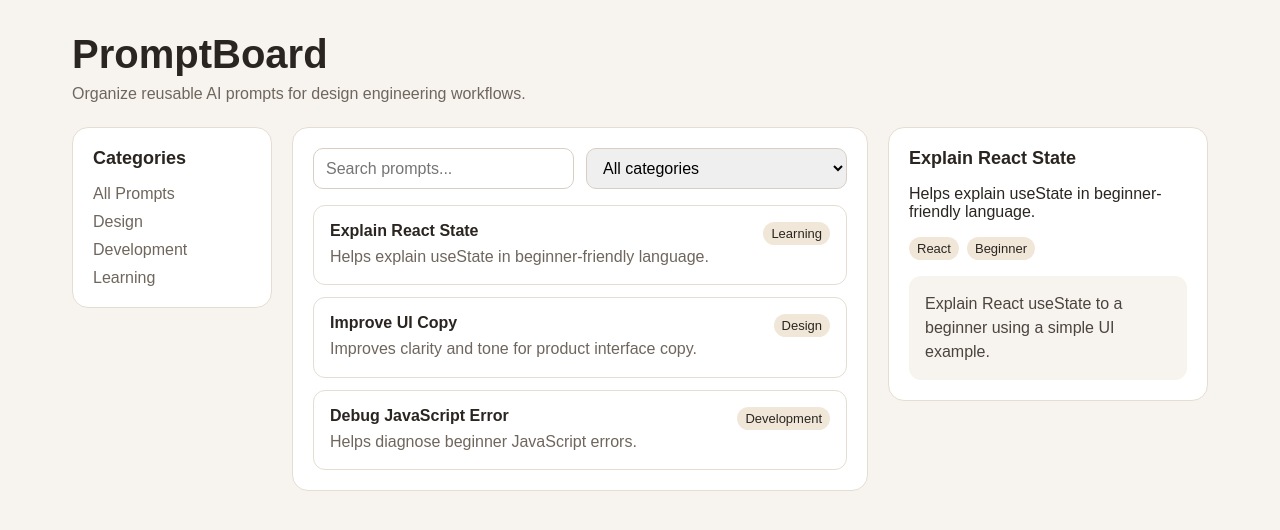
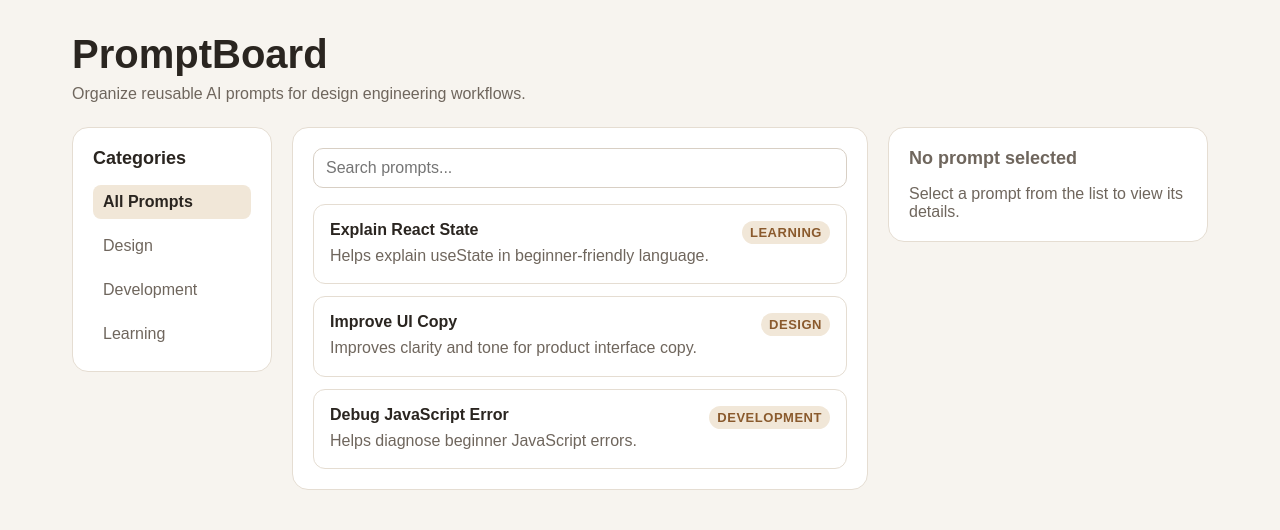
Before and after one commit to brndcdn/promptboard, a React (Vite) app: page / in a window 1280 px wide. Shown: the top 530 px of the page. Built offline with nearby package versions, Linux system fonts and the light colour scheme; the HTML template or start-up script is replaced by a standard one.

Commit message:
Added core functionality and CSS improvements

```diff
--- a/src/App.css
+++ b/src/App.css
@@ -141,3 +141,70 @@ body {
     flex-direction: column;
   }
 }
+
+.category-button {
+  width: 100%;
+  border: none;
+  background: transparent;
+  color: #6f665d;
+  font: inherit;
+  cursor: pointer;
+  text-align: left;
+  padding: 8px 10px;
+  border-radius: 8px;
+}
+
+.category-button:hover {
+  background: #faf4ec;
+  color: #2a2520;
+}
+
+.category-button.active-category {
+  background: #f1e7d8;
+  color: #2a2520;
+  font-weight: 700;
+}
+
+.prompt-card {
+  cursor: pointer;
+}
+
+.prompt-card:hover {
+  background: #faf7f2;
+}
+
+.selected-card {
+  border-color: #b9824f;
+  background: #faf4ec;
+}
+
+.empty-state {
+  color: #6f665d;
+  font-size: 14px;
+  padding: 16px 0;
+}
+
+.category-badge {
+  font-size: 12px;
+  font-weight: 700;
+  text-transform: uppercase;
+  letter-spacing: 0.04em;
+  color: #8a5a2d;
+  background: transparent;
+  padding: 0;
+  border-radius: 0;
+  white-space: nowrap;
+}
+
+.tag-list span {
+  font-size: 13px;
+  color: #6f665d;
+  background: transparent;
+  border: 1px solid #d8cfc4;
+  padding: 4px 8px;
+  border-radius: 999px;
+}
+
+.empty-detail {
+  color: #6f665d;
+}
--- a/src/App.jsx
+++ b/src/App.jsx
@@ -1,3 +1,4 @@
+import { useState } from "react";
 import { prompts } from "./data/prompts";
 import Header from "./components/Header";
 import Sidebar from "./components/Sidebar";
@@ -7,18 +8,49 @@ import PromptDetail from "./components/PromptDetail";
 import "./App.css";
 
 function App() {
-  const selectedPrompt = prompts[0];
+  const [searchTerm, setSearchTerm] = useState("");
+  const [selectedCategory, setSelectedCategory] = useState("All");
+  const [selectedPromptId, setSelectedPromptId] = useState(null);
+
+  function handleSelectPrompt(promptId) {
+    setSelectedPromptId((currentId) =>
+      currentId === promptId ? null : promptId,
+    );
+  }
+
+  const filteredPrompts = prompts.filter((prompt) => {
+    const matchesSearch =
+      prompt.title.toLowerCase().includes(searchTerm.toLowerCase()) ||
+      prompt.description.toLowerCase().includes(searchTerm.toLowerCase()) ||
+      prompt.content.toLowerCase().includes(searchTerm.toLowerCase());
+
+    const matchesCategory =
+      selectedCategory === "All" || prompt.category === selectedCategory;
+
+    return matchesSearch && matchesCategory;
+  });
+
+  const selectedPrompt = prompts.find(
+    (prompt) => prompt.id === selectedPromptId,
+  );
 
   return (
     <main className="app">
       <Header />
-
       <section className="workspace">
-        <Sidebar />
+        <Sidebar
+          selectedCategory={selectedCategory}
+          onSelectCategory={setSelectedCategory}
+        />
 
         <div className="content-area">
-          <SearchBar />
-          <PromptList prompts={prompts} />
+          <SearchBar searchTerm={searchTerm} onSearchChange={setSearchTerm} />
+
+          <PromptList
+            prompts={filteredPrompts}
+            selectedPromptId={selectedPrompt?.id}
+            onSelectPrompt={handleSelectPrompt}
+          />
         </div>
 
         <PromptDetail prompt={selectedPrompt} />
--- a/src/components/PromptCard.jsx
+++ b/src/components/PromptCard.jsx
@@ -1,12 +1,15 @@
-function PromptCard({ prompt }) {
+function PromptCard({ prompt, isSelected, onSelectPrompt }) {
   return (
-    <article className="prompt-card">
+    <article
+      className={`prompt-card ${isSelected ? "selected-card" : ""}`}
+      onClick={() => onSelectPrompt(prompt.id)}
+    >
       <div>
         <h3>{prompt.title}</h3>
         <p>{prompt.description}</p>
       </div>
 
-      <span>{prompt.category}</span>
+      <span className="category-badge">{prompt.category}</span>
     </article>
   );
 }
--- a/src/components/PromptDetail.jsx
+++ b/src/components/PromptDetail.jsx
@@ -1,4 +1,13 @@
 function PromptDetail({ prompt }) {
+  if (!prompt) {
+    return (
+      <aside className="prompt-detail empty-detail">
+        <h2>No prompt selected</h2>
+        <p>Select a prompt from the list to view its details.</p>
+      </aside>
+    );
+  }
+
   return (
     <aside className="prompt-detail">
       <h2>{prompt.title}</h2>
--- a/src/components/PromptList.jsx
+++ b/src/components/PromptList.jsx
@@ -1,10 +1,19 @@
 import PromptCard from "./PromptCard";
 
-function PromptList({ prompts }) {
+function PromptList({ prompts, selectedPromptId, onSelectPrompt }) {
+  if (prompts.length === 0) {
+    return <p className="empty-state">No prompts found.</p>;
+  }
+
   return (
     <section className="prompt-list">
       {prompts.map((prompt) => (
-        <PromptCard key={prompt.id} prompt={prompt} />
+        <PromptCard
+          key={prompt.id}
+          prompt={prompt}
+          isSelected={prompt.id === selectedPromptId}
+          onSelectPrompt={onSelectPrompt}
+        />
       ))}
     </section>
   );
--- a/src/components/SearchBar.jsx
+++ b/src/components/SearchBar.jsx
@@ -1,13 +1,12 @@
-function SearchBar() {
+function SearchBar({ searchTerm, onSearchChange }) {
   return (
     <section className="search-bar">
-      <input type="text" placeholder="Search prompts..." />
-      <select>
-        <option>All categories</option>
-        <option>Design</option>
-        <option>Development</option>
-        <option>Learning</option>
-      </select>
+      <input
+        type="text"
+        placeholder="Search prompts..."
+        value={searchTerm}
+        onChange={(event) => onSearchChange(event.target.value)}
+      />
     </section>
   );
 }
--- a/src/components/Sidebar.jsx
+++ b/src/components/Sidebar.jsx
@@ -1,13 +1,23 @@
-function Sidebar() {
+const categories = ["All", "Design", "Development", "Learning"];
+
+function Sidebar({ selectedCategory, onSelectCategory }) {
   return (
     <aside className="sidebar">
       <h2>Categories</h2>
 
       <ul>
-        <li>All Prompts</li>
-        <li>Design</li>
-        <li>Development</li>
-        <li>Learning</li>
+        {categories.map((category) => (
+          <li key={category}>
+            <button
+              className={`category-button ${
+                selectedCategory === category ? "active-category" : ""
+              }`}
+              onClick={() => onSelectCategory(category)}
+            >
+              {category === "All" ? "All Prompts" : category}
+            </button>
+          </li>
+        ))}
       </ul>
     </aside>
   );
```
